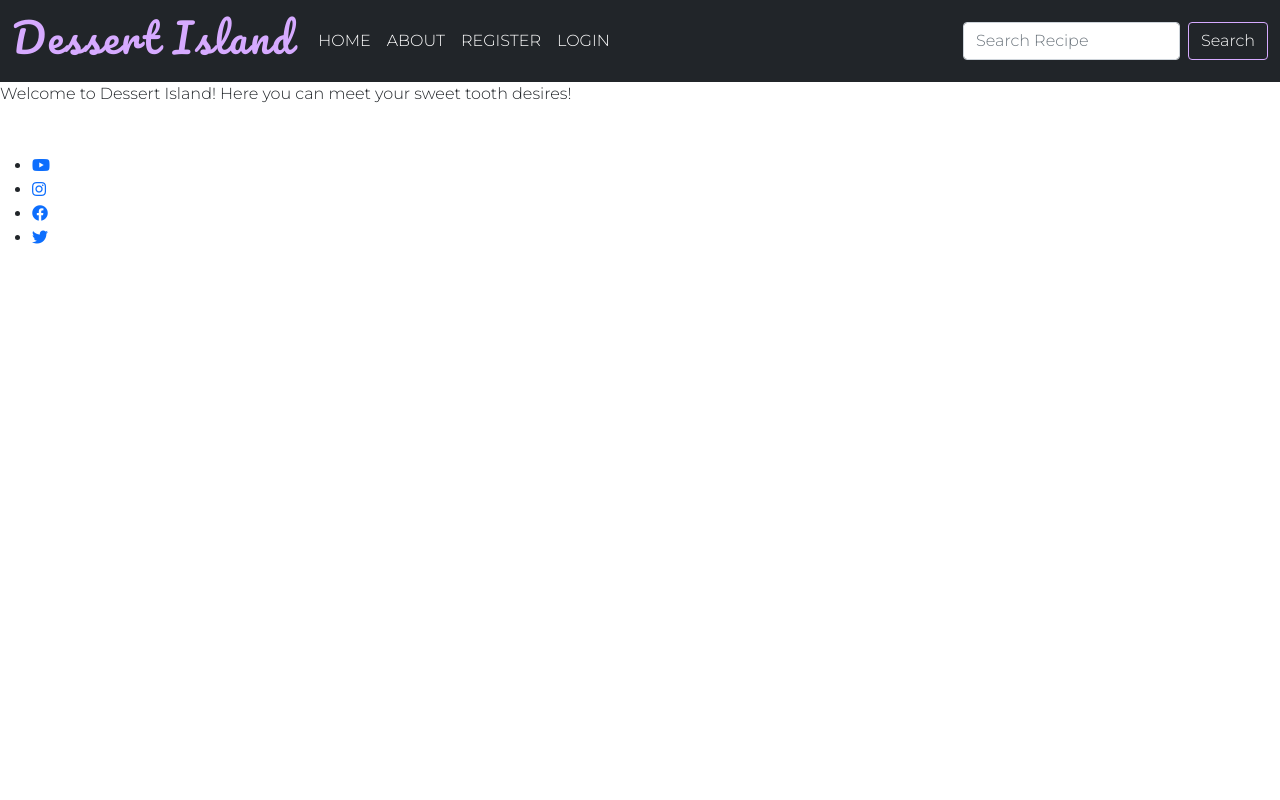
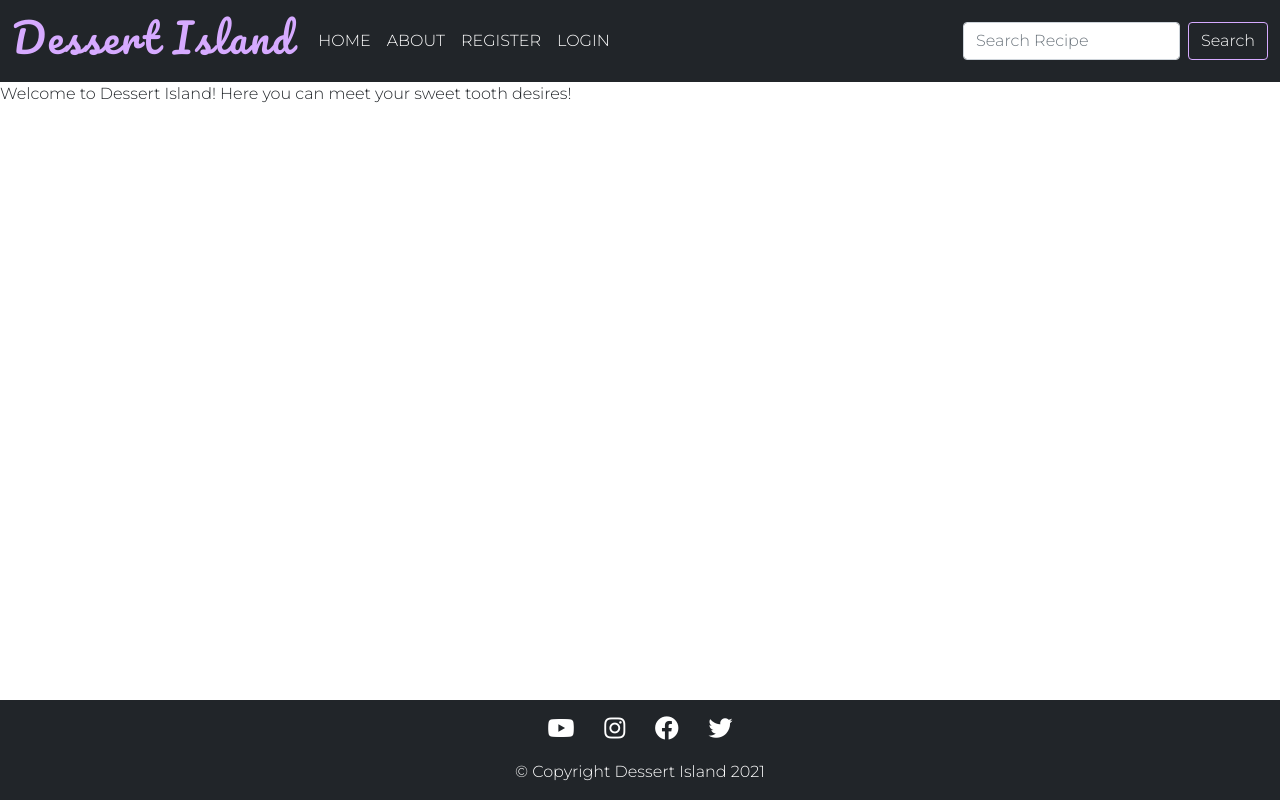
Before and after one commit to Code-Institute-Submissions/meldissa-p4-dessert-island-blog_AprResub, a Django app: page / in a window 1280 px wide. Run offline with Django 3.2, Linux system fonts and the light colour scheme; data that the repository does not hold is empty.

Commit message:
Add style to footer

```diff
--- a/static/css/style.css
+++ b/static/css/style.css
@@ -45,6 +45,30 @@ body {
     background-color: rgb(214, 170, 255);
 }
 
+/* Footer Section */
+
+#footer {
+    position:absolute;
+    bottom:0;
+    width:100%;
+    background-color: #212529;
+}
+
+/* Social Media Links */
+
+.social-links > li {
+    display: inline;
+}
+
+.social-links i {
+    color: #fff;
+    font-size: 150%;
+    margin: 0 1%;
+}
+
+.social-links i:hover {
+    color: rgb(214, 170, 255);
+}
 
 /* .brand {
     font-family: Lato, sans-serif;
--- a/templates/base.html
+++ b/templates/base.html
@@ -101,10 +101,10 @@
     </main>
     <!-- End of Main Content Section -->
     <!-- Start of Footer -->
-    <footer class="footer mt-auto py-3 dark-bg">
+    <footer id="footer" class="py-3">
         <!-- Social Media Links -->
         <div>
-            <ul class="social-links">
+            <ul class="social-links p-0 text-center">
                 <li>
                     <a href="https://www.youtube.com" target="_blank" aria-label="Visit our YouTube page (link opens in a new tab)" rel="noopener"><i class="fab fa-youtube"></i></a>
                 </li>
@@ -120,7 +120,7 @@
             </ul>
         </div>
         <!-- Copyright Text -->
-        <div>
+        <div id="coypright">
             <p class="m-0 text-center text-white">&copy; Copyright Dessert Island 2021</p>
         </div>
     </footer>
```
